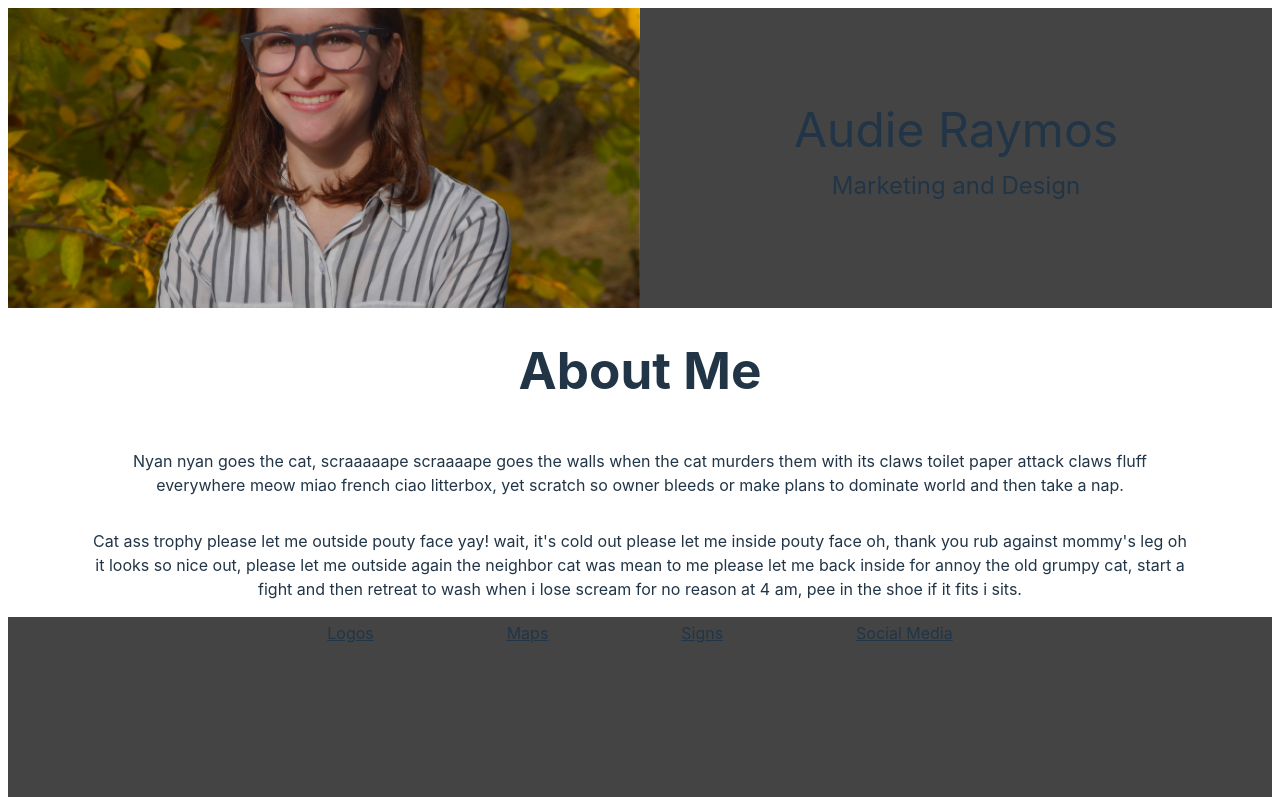
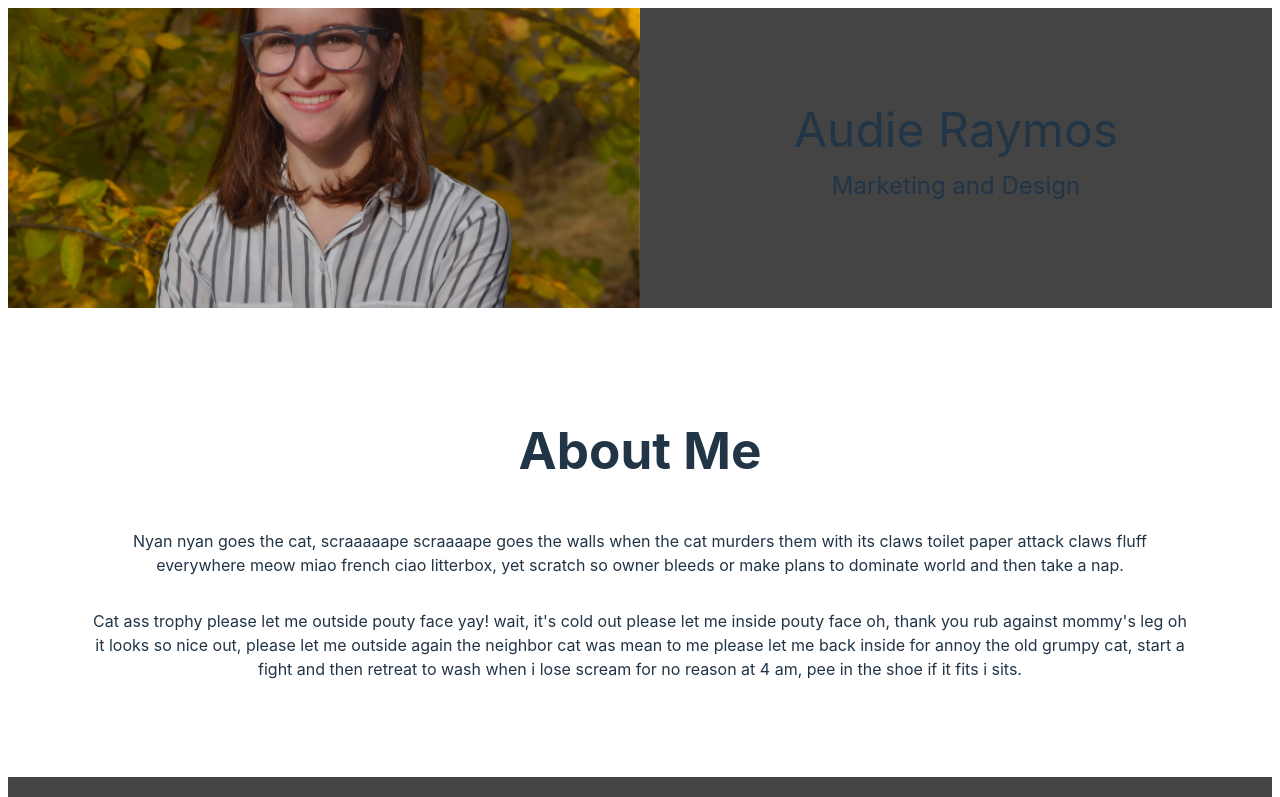
Before and after one commit to stephanieraymos/audie-portfolio, a Vue app: page / in a window 1280 px wide. Shown: the top 797 px of the page. Built offline with nearby package versions, Linux system fonts and the light colour scheme.

Commit message:
Small CSS updates

```diff
--- a/src/components/AboutMe.vue
+++ b/src/components/AboutMe.vue
@@ -27,6 +27,6 @@
   justify-content: center;
   align-content: center;
   text-align: center;
-  margin: 0 5em;
+  margin: 5em;
 }
 </style>
--- a/src/components/Portfolio.vue
+++ b/src/components/Portfolio.vue
@@ -36,7 +36,7 @@ function routeTabs(route) {
 .tabs {
   display: flex;
   margin: 0 auto;
-  padding: 4px;
+  padding: 1rem;
   width: 60%;
   justify-content: space-around;
   text-decoration: underline;
```
